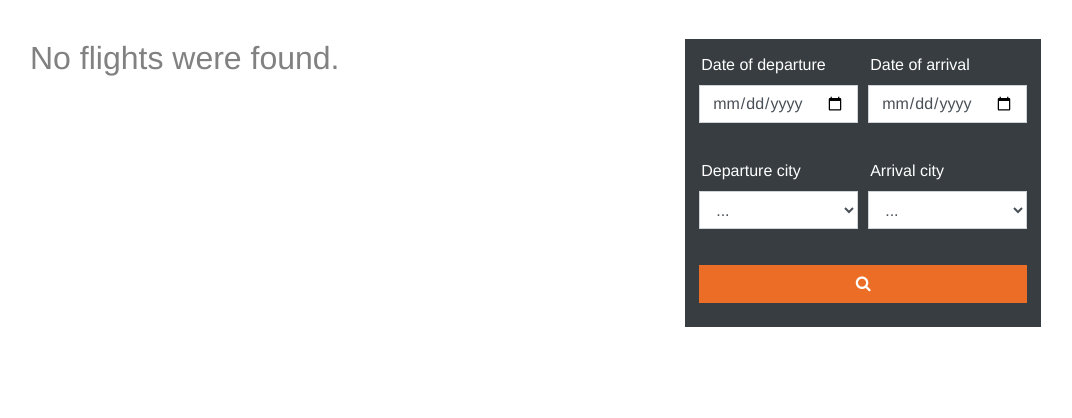
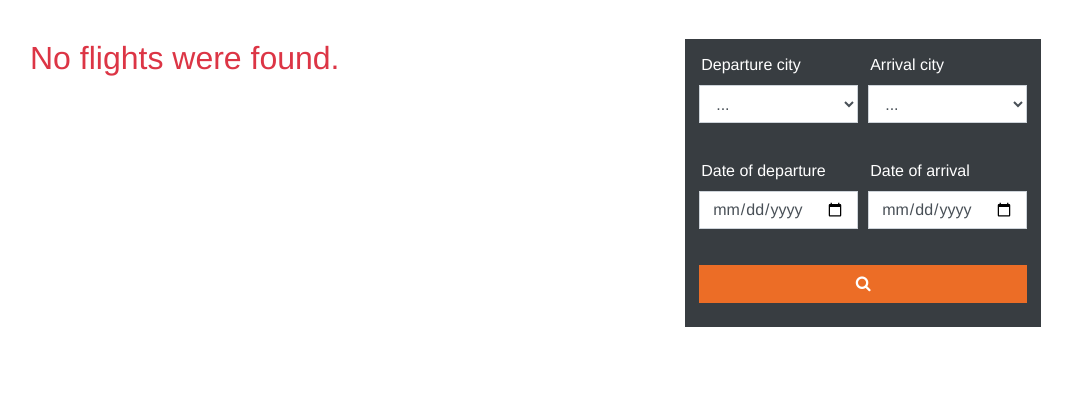
Before and after one commit to CrackjY/air-base, a PHP site: the page made by templates/front/search_result.html.twig in a window 1280 px wide. Shown: the part 40-458 px from the top of the page, without its empty margins (64-1136 px from the left). Run offline with PHP 8.4, Linux system fonts and the light colour scheme; the template is opened without the code that fills it, so the values that code supplies are empty; some libraries are stand-ins or nearby versions.

Commit message:
bug between date_of_departure and date_of_arrival

```diff
--- a/data/pg_db.sql
+++ b/data/pg_db.sql
@@ -109,7 +109,7 @@ INSERT INTO air_base_class (name, date, enabled) VALUES
 COMMIT;
 
 INSERT INTO air_base_pilot (name, address, salary, date, enabled) VALUES
-('yassine', '3 rue de paris 71 000 mÃ¢con', '5000.00', '2019-01-28 08:01:23', true),
+('yassine', '3 rue de paris 71 000 mâcon', '5000.00', '2019-01-28 08:01:23', true),
 ('myriam', '10 rue de londre 40 001', '43.00', '2019-01-28 08:01:51', true),
 ('max', '1 rue président kenedy', '6000.00', '2019-01-28 08:01:18', true);
 COMMIT;
--- a/templates/front/advanced_search_result.html.twig
+++ b/templates/front/advanced_search_result.html.twig
@@ -28,7 +28,7 @@
                 </div>
             {% else %}
                 <div class="">
-                    <h2>No flights were found.</h2>
+                    <h2 class="text-danger">No flights were found.</h2>
                 </div>
             {% endfor %}
         </div>
--- a/templates/front/includes/form_criteria.html.twig
+++ b/templates/front/includes/form_criteria.html.twig
@@ -1,18 +1,8 @@
 <form method="POST" action="/air-base/?page=flights/advanced-search">
     <div class="form-row">
         <div class="form-group col-md-6">
-            <label for="DateOfDeparture">Date of departure</label>
-            <input type="date" id="DateOfDeparture" name="searchByDateOfDeparture" class="form-control" />
-        </div>
-        <div class="form-group col-md-6">
-            <label for="DateOfArrival">Date of arrival</label>
-            <input type="date" id="DateOfArrival" name="searchByDateOfArrival" class="form-control" />
-        </div>
-    </div>
-    <div class="form-row">
-        <div class="form-group col-md-6">
-            <label for="DepartureCity">Departure city</label>
-            <select class="form-control" id="DepartureCity" name="searchByDepartureCity" placeholder="Departure city">
+            <label for="departure-city">Departure city</label>
+            <select class="form-control" id="Departure-city" name="searchByDepartureCity" placeholder="Departure city">
                 <option>...</option>
                 {% for departureCity in cities %}
                     <option>{{ departureCity.name }}</option>
@@ -20,8 +10,8 @@
             </select>
         </div>
         <div class="form-group col-md-6">
-            <label for="arrivalCity">Arrival city</label>
-            <select class="form-control" id="arrivalCity" name="searchByArrivalCity" placeholder="Arrival city">
+            <label for="arrival-city">Arrival city</label>
+            <select class="form-control" id="arrival-city" name="searchByArrivalCity" placeholder="Arrival city">
                 <option>...</option>
                 {% for arrivalCity in cities %}
                     <option>{{ arrivalCity.name }}</option>
@@ -29,5 +19,15 @@
             </select>
         </div>
     </div>
+    <div class="form-row">
+        <div class="form-group col-md-6">
+            <label for="date-of-departure">Date of departure</label>
+            <input type="date" id="date-of-departure" name="searchByDateOfDeparture" class="form-control" />
+        </div>
+        <div class="form-group col-md-6">
+            <label for="date-of-arrival">Date of arrival</label>
+            <input type="date" id="date-of-arrival" name="searchByDateOfArrival" class="form-control" />
+        </div>
+    </div>
     <button class="btn btn-block btn-criteria" type="submit"><i class='fa fa-search'></i></button>
 </form>
--- a/templates/front/search_result.html.twig
+++ b/templates/front/search_result.html.twig
@@ -29,7 +29,7 @@
                 </div>
             {% else %}
                 <div class="">
-                    <h2>No flights were found.</h2>
+                    <h2 class="text-danger">No flights were found.</h2>
                 </div>
             {% endfor %}
         </div>
--- a/templates/layout.html.twig
+++ b/templates/layout.html.twig
@@ -28,7 +28,6 @@
 		{% block footer %}
 			<script src="node_modules/jquery/dist/jquery.min.js" type="text/javascript"></script>
 			<script src="js_feature/config/parameter.js" type="text/javascript"></script>
-			<script src="js_feature/front/flight/list.js" type="text/javascript"></script>
 			<script src="assets/js/app.js" type="text/javascript"></script>
 		{% endblock footer %}
 	</body>
```
Also changed, not shown: config/Routing.php (+7 -0 lines), src/Controller/Front/FrontController.php (+4 -12 lines), src/Helper/Core/Controller.php (+6 -4 lines), src/Helper/Core/Model.php (+18 -0 lines), src/Helper/Core/SuperGlobal.php (+12 -16 lines), src/Helper/Sql/SqlFeature.php (+9 -0 lines), src/Manager/FlightManager.php (+8 -8 lines), src/Model/FlightModel.php (+4 -4 lines).
